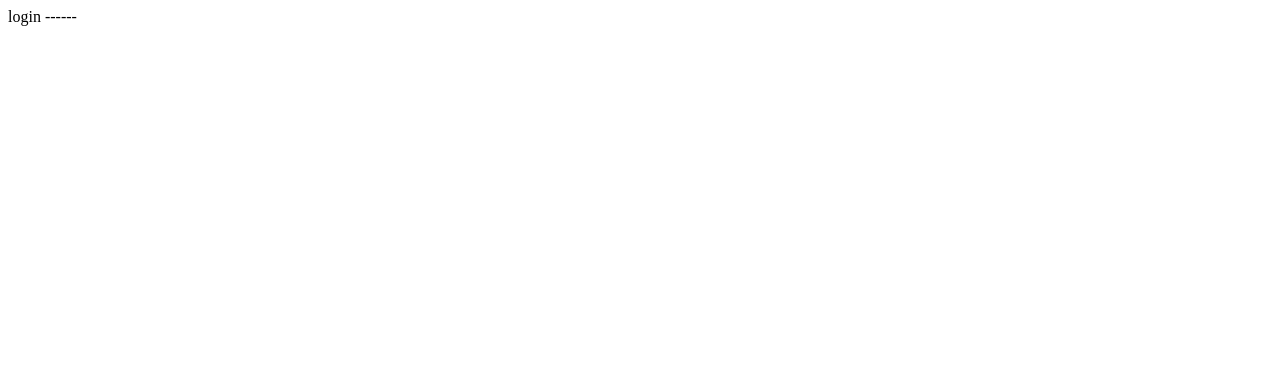
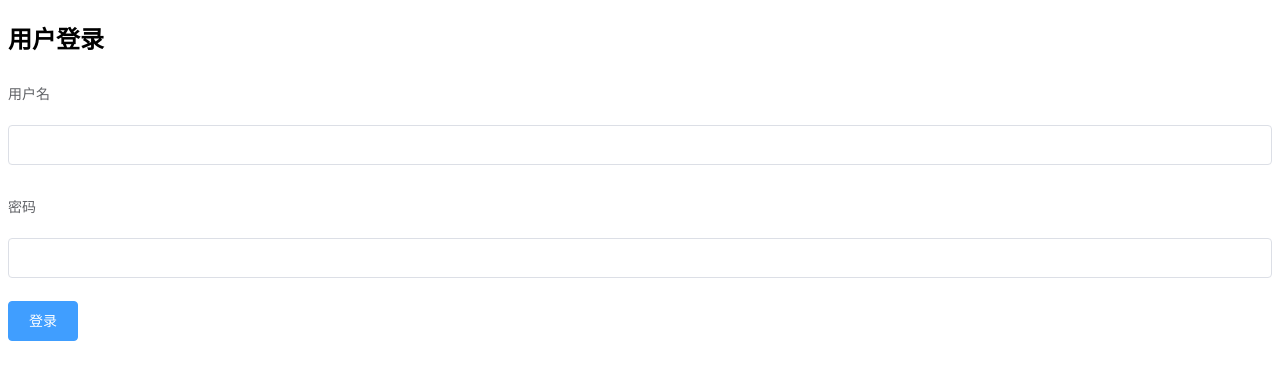
Before and after one commit to t643092533/shopmanager63, a Vue app: page /#/login in a window 1280 px wide. Shown: the top 380 px of the page. Built offline with nearby package versions, Linux system fonts and the light colour scheme.

Commit message:
登录-引入表单组件

```diff
--- a/src/components/login.vue
+++ b/src/components/login.vue
@@ -1,12 +1,29 @@
 <template>
-  <div>
-    login
-    ------
+  <div class="login-wrap">
+    <el-form class="login-form" label-position="top" label-width="80px" :model="formdata">
+      <h2>用户登录</h2>
+      <el-form-item label="用户名">
+        <el-input v-model="formdata.username"></el-input>
+      </el-form-item>
+      <el-form-item label="密码">
+        <el-input v-model="formdata.password"></el-input>
+      </el-form-item>
+      <el-button class="login-btn" type="primary">登录</el-button>
+    </el-form>
   </div>
 </template>
 
 <script>
-export default {};
+export default {
+  data() {
+    return {
+      formdata: {
+        username: "",
+        password: ""
+      }
+    };
+  }
+};
 </script>
 
 <style>
```
Also changed, not shown: 1 other file (tests, documents, lock files or other folders).
